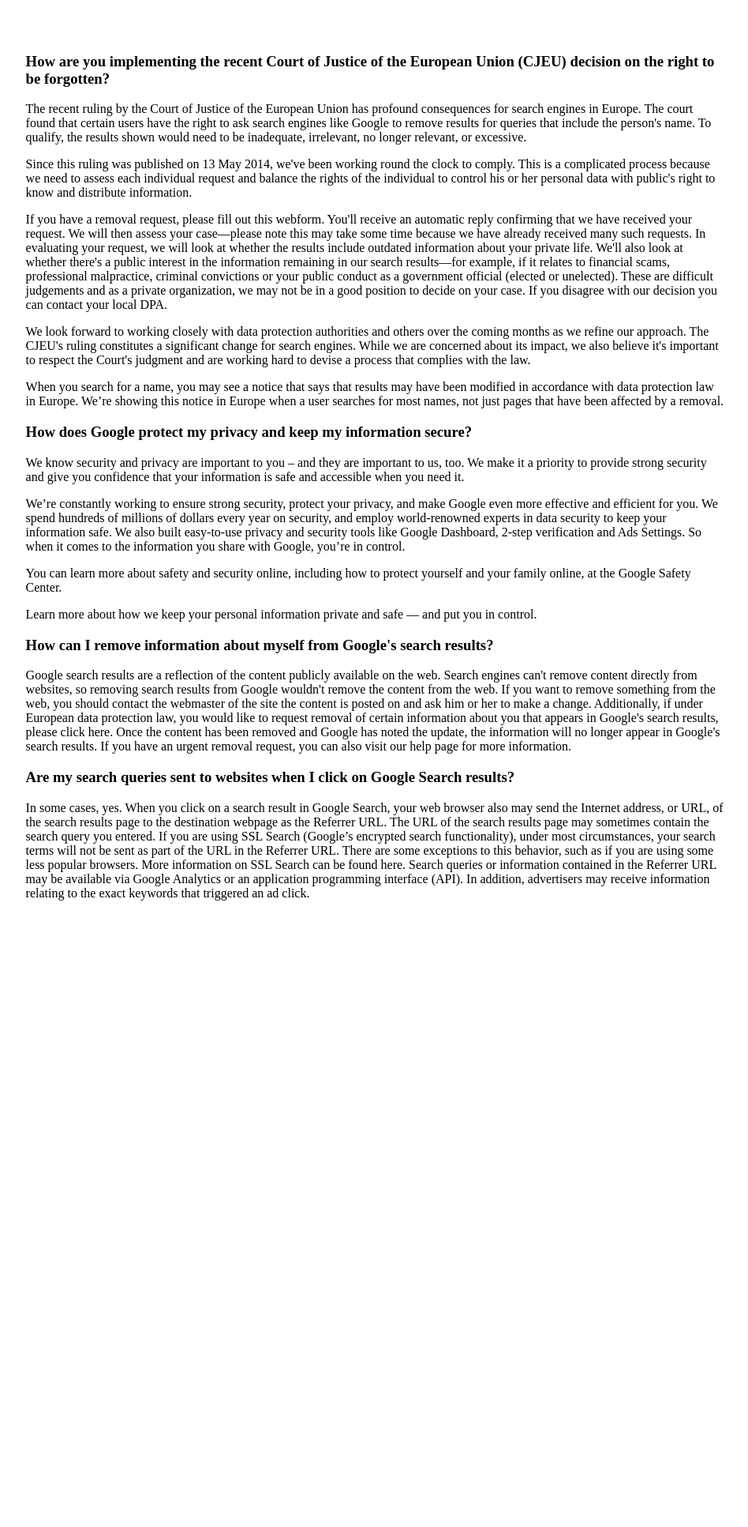
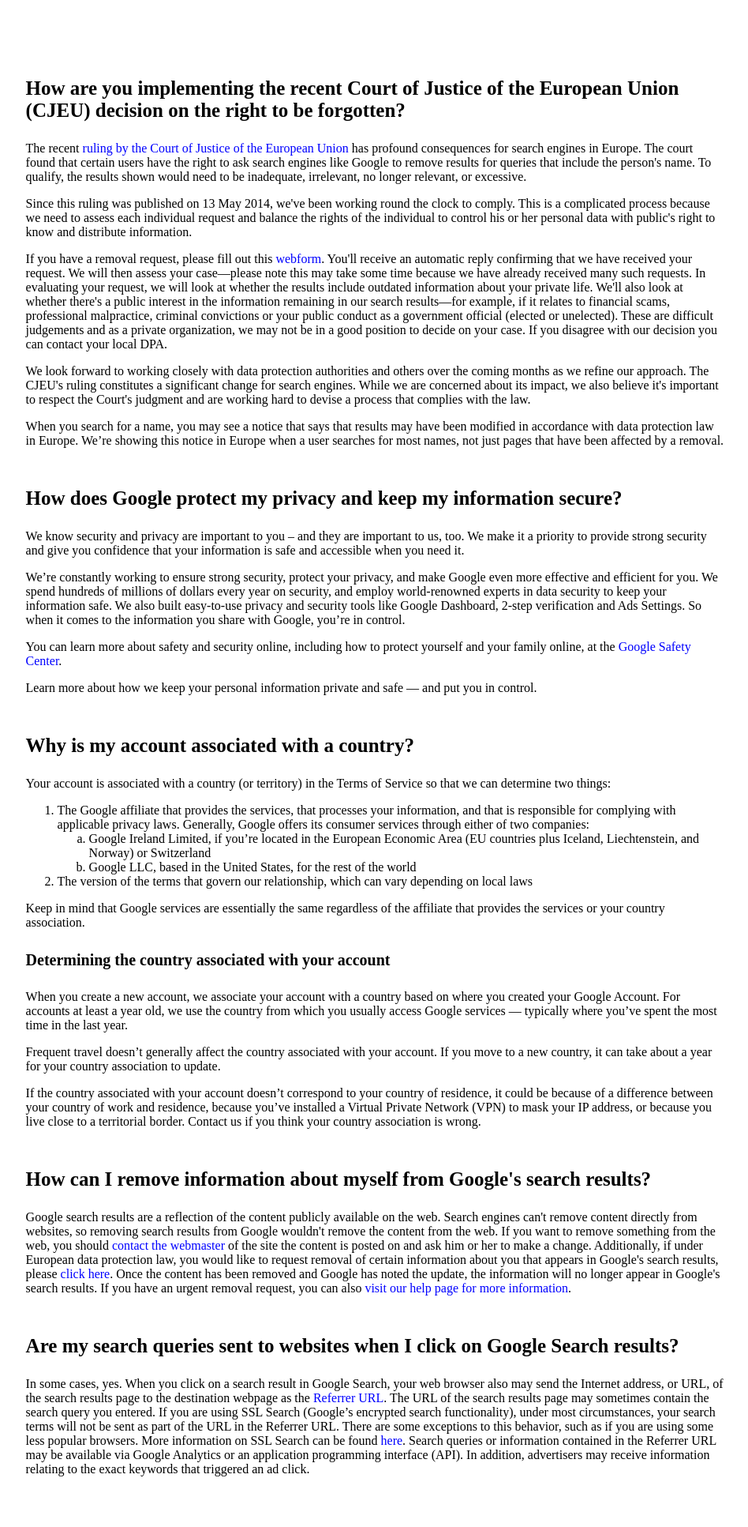
Before and after one commit to GiuliaSossai/php-google-faq, a PHP site: page / in a window 1280 px wide. Shown: the whole page at 79% size, without its empty margins (165-1113 px from the left). Before the commit the page ends 1140 px from the top, so only its background shows below. Run offline with PHP 8.4, Linux system fonts and the light colour scheme.

Commit message:
formattazione

```diff
--- a/index.php
+++ b/index.php
@@ -3,11 +3,11 @@ $faqs = [
    [
       'title' => 'How are you implementing the recent Court of Justice of the European Union (CJEU) decision on the right to be forgotten?',
 
-      'pars' => ['The recent ruling by the Court of Justice of the European Union has profound consequences for search engines in Europe. The court found that certain users have the right to ask search engines like Google to remove results for queries that include the person\'s name. To qualify, the results shown would need to be inadequate, irrelevant, no longer relevant, or excessive.',
+      'pars' => ['The recent <a href="">ruling by the Court of Justice of the European Union</a> has profound consequences for search engines in Europe. The court found that certain users have the right to ask search engines like Google to remove results for queries that include the person\'s name. To qualify, the results shown would need to be inadequate, irrelevant, no longer relevant, or excessive.',
 
       'Since this ruling was published on 13 May 2014, we\'ve been working round the clock to comply. This is a complicated process because we need to assess each individual request and balance the rights of the individual to control his or her personal data with public\'s right to know and distribute information.',
 
-      'If you have a removal request, please fill out this webform. You\'ll receive an automatic reply confirming that we have received your request. We will then assess your case—please note this may take some time because we have already received many such requests. In evaluating your request, we will look at whether the results include outdated information about your private life. We\'ll also look at whether there\'s a public interest in the information remaining in our search results—for example, if it relates to financial scams, professional malpractice, criminal convictions or your public conduct as a government official (elected or unelected). These are difficult judgements and as a private organization, we may not be in a good position to decide on your case. If you disagree with our decision you can contact your local DPA.',
+      'If you have a removal request, please fill out this <a href="">webform</a>. You\'ll receive an automatic reply confirming that we have received your request. We will then assess your case—please note this may take some time because we have already received many such requests. In evaluating your request, we will look at whether the results include outdated information about your private life. We\'ll also look at whether there\'s a public interest in the information remaining in our search results—for example, if it relates to financial scams, professional malpractice, criminal convictions or your public conduct as a government official (elected or unelected). These are difficult judgements and as a private organization, we may not be in a good position to decide on your case. If you disagree with our decision you can contact your local DPA.',
 
       'We look forward to working closely with data protection authorities and others over the coming months as we refine our approach. The CJEU\'s ruling constitutes a significant change for search engines. While we are concerned about its impact, we also believe it\'s important to respect the Court\'s judgment and are working hard to devise a process that complies with the law.',
 
@@ -21,26 +21,44 @@ $faqs = [
 
       'We’re constantly working to ensure strong security, protect your privacy, and make Google even more effective and efficient for you. We spend hundreds of millions of dollars every year on security, and employ world-renowned experts in data security to keep your information safe. We also built easy-to-use privacy and security tools like Google Dashboard, 2-step verification and Ads Settings. So when it comes to the information you share with Google, you’re in control.',
 
-      'You can learn more about safety and security online, including how to protect yourself and your family online, at the Google Safety Center.',
+      'You can learn more about safety and security online, including how to protect yourself and your family online, at the <a href="">Google Safety Center</a>.',
 
       'Learn more about how we keep your personal information private and safe — and put you in control.'
+      ]
+   ],
+   [  //paragrafo diverso
+      'title' => 'Why is my account associated with a country?',
+
+      'pars' => ['Your account is associated with a country (or territory) in the Terms of Service so that we can determine two things:<ol>',
+
+      //liste
+      '<li>The Google affiliate that provides the services, that processes your information, and that is responsible for complying with applicable privacy laws. Generally, Google offers its consumer services through either of two companies:</li><ol type="a">
+         <li >Google Ireland Limited, if you’re located in the European Economic Area (EU countries plus Iceland, Liechtenstein, and Norway) or Switzerland</li>
+         <li>Google LLC, based in the United States, for the rest of the world</li></ol>
+      <li>The version of the terms that govern our relationship, which can vary depending on local laws</li></ol>',
+
+      'Keep in mind that Google services are essentially the same regardless of the affiliate that provides the services or your country association.',
+
+      '<h4>Determining the country associated with your account</h4>',
+
+      'When you create a new account, we associate your account with a country based on where you created your Google Account. For accounts at least a year old, we use the country from which you usually access Google services — typically where you’ve spent the most time in the last year.',
+
+      'Frequent travel doesn’t generally affect the country associated with your account. If you move to a new country, it can take about a year for your country association to update.',
+
+      'If the country associated with your account doesn’t correspond to your country of residence, it could be because of a difference between your country of work and residence, because you’ve installed a Virtual Private Network (VPN) to mask your IP address, or because you live close to a territorial border. Contact us if you think your country association is wrong.'
       ]
    ],
    [
       'title' => 'How can I remove information about myself from Google\'s search results?',
 
-      'pars' => ['Google search results are a reflection of the content publicly available on the web. Search engines can\'t remove content directly from websites, so removing search results from Google wouldn\'t remove the content from the web. If you want to remove something from the web, you should contact the webmaster of the site the content is posted on and ask him or her to make a change. Additionally, if under European data protection law, you would like to request removal of certain information about you that appears in Google\'s search results, please click here. Once the content has been removed and Google has noted the update, the information will no longer appear in Google\'s search results. If you have an urgent removal request, you can also visit our help page for more information.']
+      'pars' => ['Google search results are a reflection of the content publicly available on the web. Search engines can\'t remove content directly from websites, so removing search results from Google wouldn\'t remove the content from the web. If you want to remove something from the web, you should <a href="">contact the webmaster</a> of the site the content is posted on and ask him or her to make a change. Additionally, if under European data protection law, you would like to request removal of certain information about you that appears in Google\'s search results, please <a href="">click here</a>. Once the content has been removed and Google has noted the update, the information will no longer appear in Google\'s search results. If you have an urgent removal request, you can also <a href="">visit our help page for more information</a>.']
    ],
    [
       'title' => 'Are my search queries sent to websites when I click on Google Search results?',
 
-      'pars' => ['In some cases, yes. When you click on a search result in Google Search, your web browser also may send the Internet address, or URL, of the search results page to the destination webpage as the Referrer URL. The URL of the search results page may sometimes contain the search query you entered. If you are using SSL Search (Google’s encrypted search functionality), under most circumstances, your search terms will not be sent as part of the URL in the Referrer URL. There are some exceptions to this behavior, such as if you are using some less popular browsers. More information on SSL Search can be found here. Search queries or information contained in the Referrer URL may be available via Google Analytics or an application programming interface (API). In addition, advertisers may receive information relating to the exact keywords that triggered an ad click.']
-]
-
+      'pars' => ['In some cases, yes. When you click on a search result in Google Search, your web browser also may send the Internet address, or URL, of the search results page to the destination webpage as the <a href="">Referrer URL</a>. The URL of the search results page may sometimes contain the search query you entered. If you are using SSL Search (Google’s encrypted search functionality), under most circumstances, your search terms will not be sent as part of the URL in the Referrer URL. There are some exceptions to this behavior, such as if you are using some less popular browsers. More information on SSL Search can be found <a href="">here</a>. Search queries or information contained in the Referrer URL may be available via Google Analytics or an application programming interface (API). In addition, advertisers may receive information relating to the exact keywords that triggered an ad click.']
+   ]
 ];
-
-
-
 
 ?>
 
@@ -52,10 +70,23 @@ $faqs = [
    <meta http-equiv="X-UA-Compatible" content="IE=edge">
    <meta name="viewport" content="width=device-width, initial-scale=1.0">
    <style>
+      h3 {
+         font-size: 25px;
+      }
+      h4 {
+         font-size: 20px;
+      }
+      a {
+         color: blue;
+         text-decoration: none;
+      }
       .container{
          width: 70%;
          margin: 0 auto;
          padding: 40px 0;
+      }
+      .top{
+         margin-top: 50px;
       }
    </style>
    <title>Document</title>
@@ -63,7 +94,7 @@ $faqs = [
 <body>
    <div class="container">
       <?php foreach($faqs as $faq){ ?>
-      <h3> <?php echo $faq['title'] ?> </h3>
+      <h3 class="top"> <?php echo $faq['title'] ?> </h3>
       <div>
          <?php for($i = 0; $i < count($faq['pars']); $i++){ ?>
          <p><?php echo $faq['pars'][$i]; ?></p>
@@ -71,5 +102,7 @@ $faqs = [
       </div>
       <?php } ?>
    </div>
+
+   <a href=""></a>
 </body>
 </html>
```
